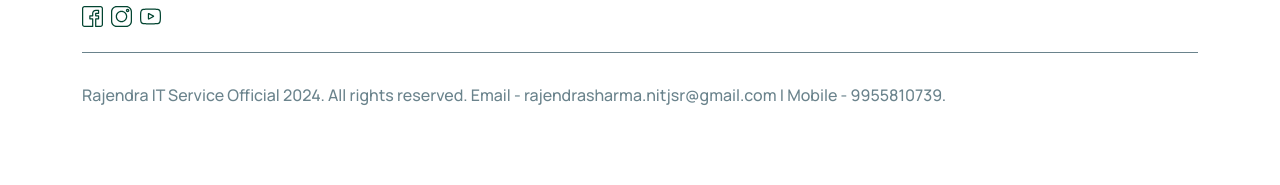
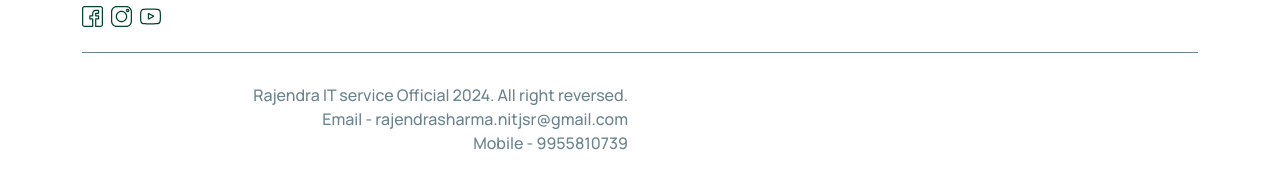
Before and after one commit to Rajendra-sharma99/FiveStarPgRanchi, a plain HTML site: page index.html in a window 1280 px wide. Shown: the part 2799-2984 px from the top of the page. Before the commit the page ends 2936 px from the top, so only its background shows below. Drawn offline with nearby package versions, Linux system fonts and the light colour scheme; a web font is replaced by a local one.

Commit message:
add footer email

```diff
--- a/index.html
+++ b/index.html
@@ -360,11 +360,13 @@
         <div class="footer-bottom">
           <div class="row">
 
-            <div class="col-lg-6 col-md-12 text-center" style="white-space: nowrap;">
-              <span class="color-grey-300 font-md">Rajendra IT Service Official 2024. All rights reserved. Email - rajendrasharma.nitjsr@gmail.com | Mobile - 9955810739.</span>
-          </div>
-
-
+            <div class="col-lg-6 col-md-12 text-center text-lg-end">
+              <span class="color-grey-300 font-md">Rajendra IT service Official 2024. All right reversed.</span>
+              <br>
+              <span class="color-grey-300 font-md">Email - rajendrasharma.nitjsr@gmail.com</span>
+              <br>
+              <span class="color-grey-300 font-md">Mobile - 9955810739</span>
+            </div>
           </div>
         </div>
       </div>
```
